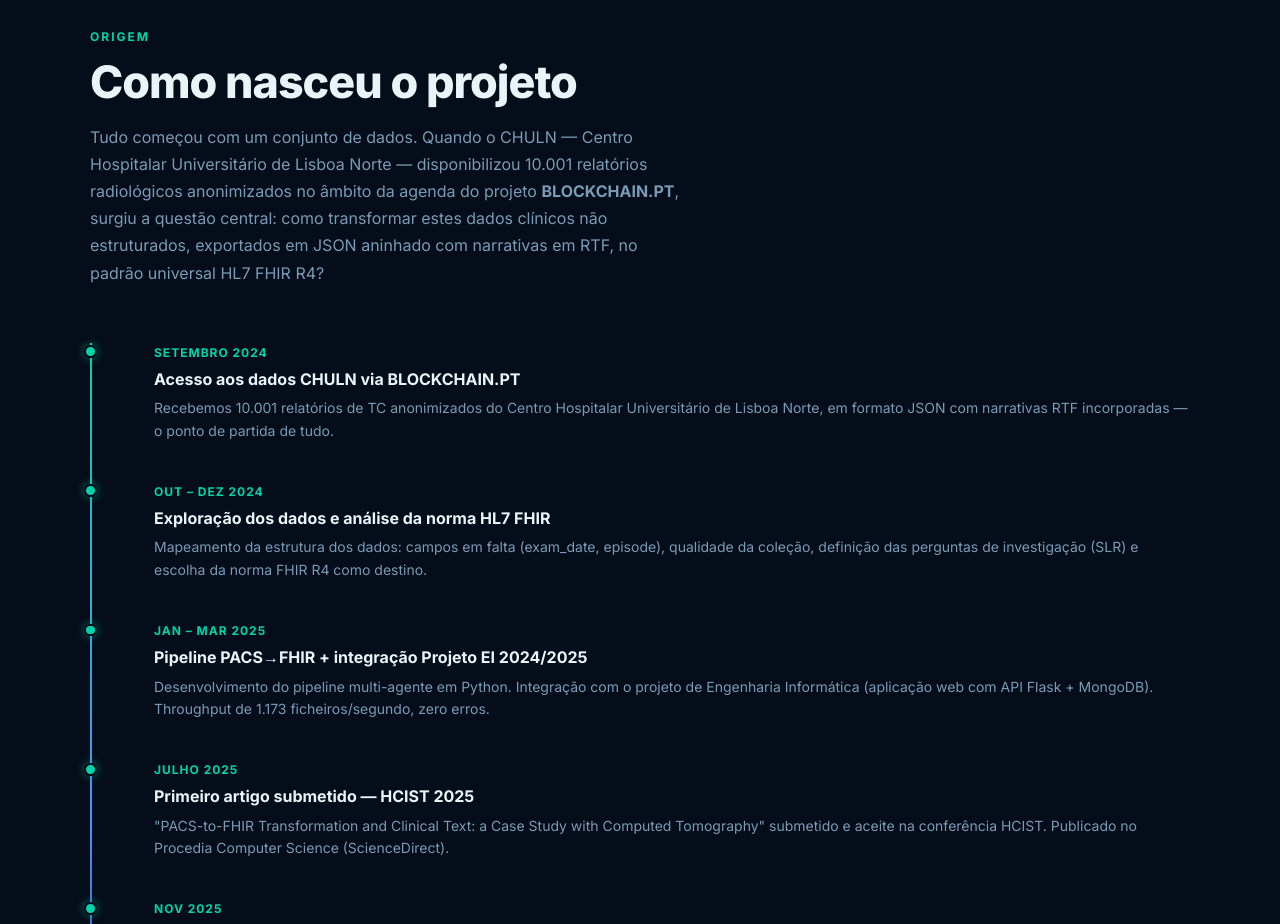
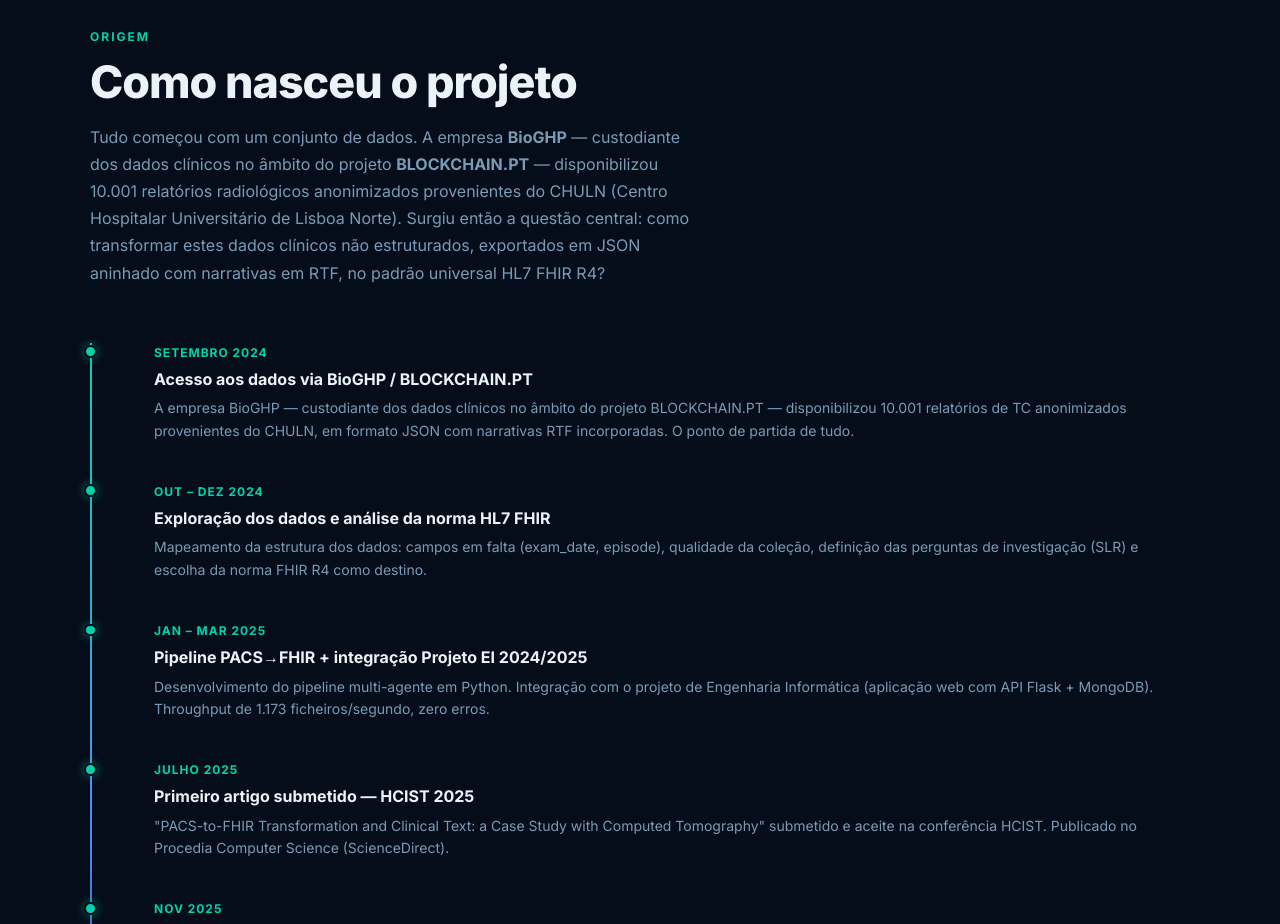
Before and after one commit to fr2202/pacs2fhir, a plain HTML site: page index.html in a window 1280 px wide. Shown: the part 1000-1924 px from the top of the page. Drawn offline with Linux system fonts and the light colour scheme.

Commit message:
Fix data attribution: BioGHP as data custodian via BLOCKCHAIN.PT (not CHULN directly)

```diff
--- a/index.html
+++ b/index.html
@@ -402,17 +402,18 @@
     <div class="section-tag">Origem</div>
     <h2>Como nasceu o projeto</h2>
     <p class="section-intro">
-      Tudo começou com um conjunto de dados. Quando o CHULN — Centro Hospitalar Universitário de Lisboa Norte —
-      disponibilizou 10.001 relatórios radiológicos anonimizados no âmbito da agenda do projeto
-      <strong>BLOCKCHAIN.PT</strong>, surgiu a questão central: como transformar estes dados clínicos
+      Tudo começou com um conjunto de dados. A empresa <strong>BioGHP</strong> — custodiante dos dados
+      clínicos no âmbito do projeto <strong>BLOCKCHAIN.PT</strong> — disponibilizou 10.001 relatórios
+      radiológicos anonimizados provenientes do CHULN (Centro Hospitalar Universitário de Lisboa Norte).
+      Surgiu então a questão central: como transformar estes dados clínicos
       não estruturados, exportados em JSON aninhado com narrativas em RTF, no padrão universal HL7 FHIR R4?
     </p>
     <div class="timeline">
       <div class="tl-item">
         <div class="tl-dot"></div>
         <div class="tl-date">SETEMBRO 2024</div>
-        <div class="tl-title">Acesso aos dados CHULN via BLOCKCHAIN.PT</div>
-        <div class="tl-text">Recebemos 10.001 relatórios de TC anonimizados do Centro Hospitalar Universitário de Lisboa Norte, em formato JSON com narrativas RTF incorporadas — o ponto de partida de tudo.</div>
+        <div class="tl-title">Acesso aos dados via BioGHP / BLOCKCHAIN.PT</div>
+        <div class="tl-text">A empresa BioGHP — custodiante dos dados clínicos no âmbito do projeto BLOCKCHAIN.PT — disponibilizou 10.001 relatórios de TC anonimizados provenientes do CHULN, em formato JSON com narrativas RTF incorporadas. O ponto de partida de tudo.</div>
       </div>
       <div class="tl-item">
         <div class="tl-dot"></div>
```
Also changed, not shown: 1 other file.
